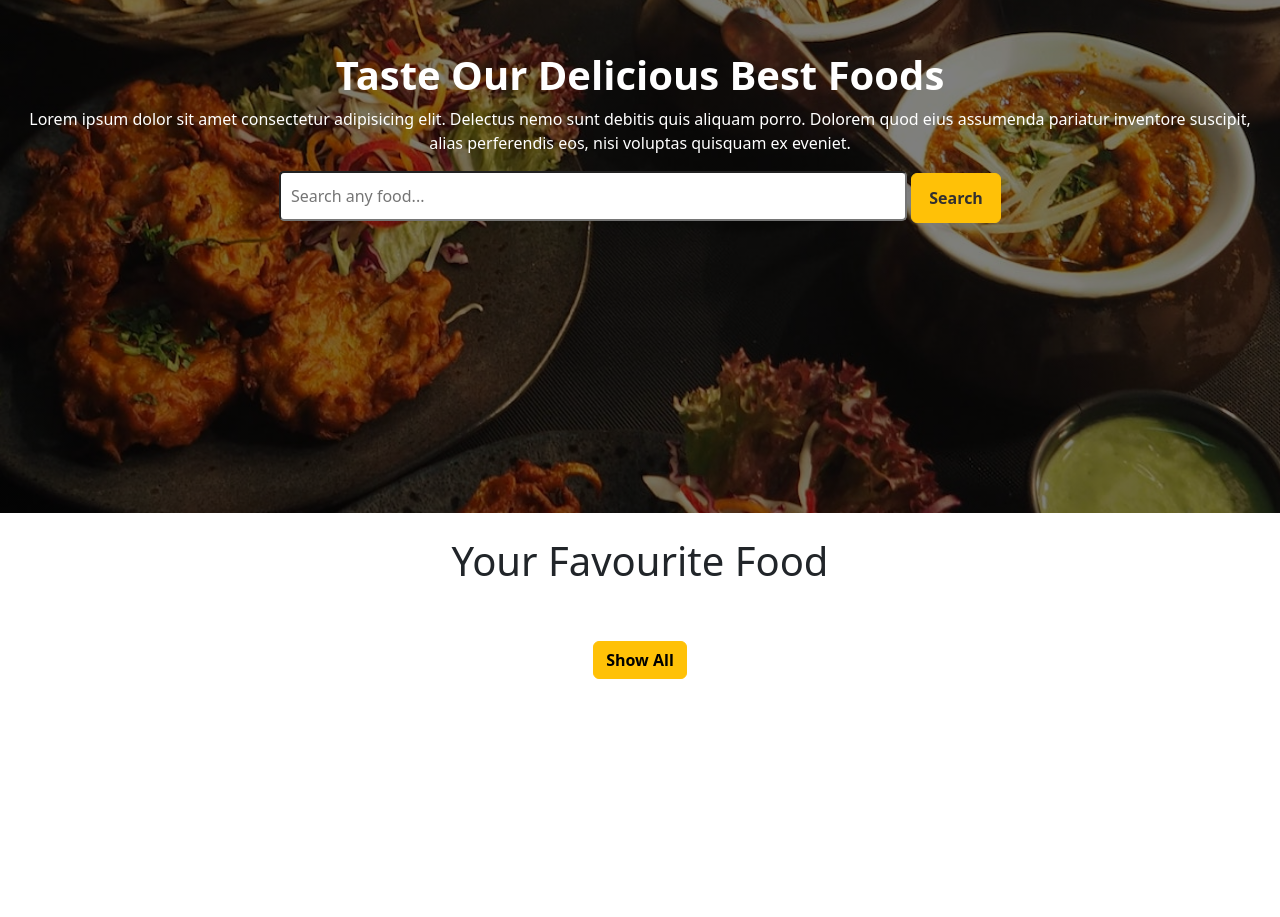
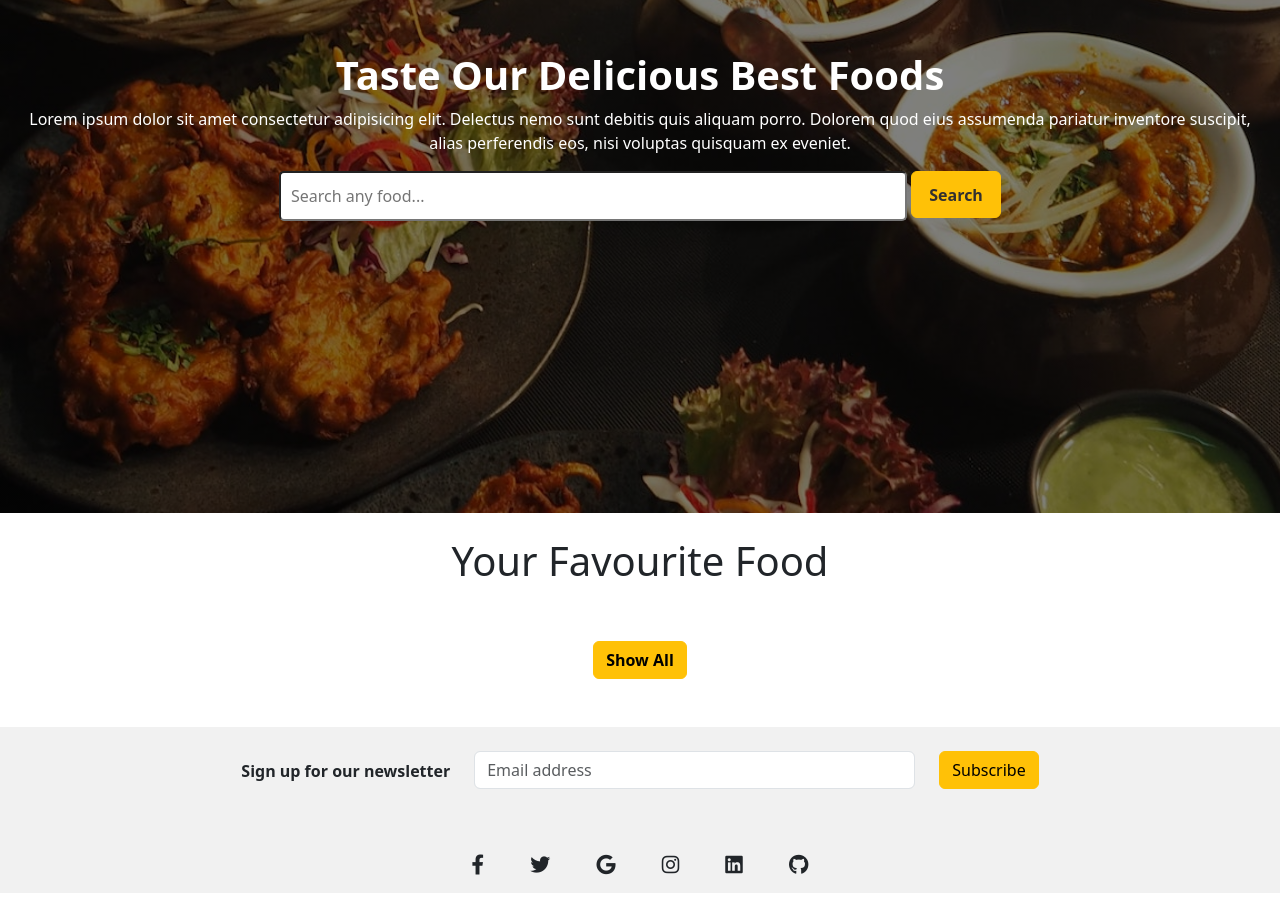
Before and after one commit to abdullahashiq1/mealDB-API, a plain HTML site: page index.html in a window 1280 px wide. Shown: the part 389-1306 px from the top of the page. Before the commit the page ends 1068 px from the top, so only its background shows below. Drawn offline with nearby package versions, Linux system fonts and the light colour scheme; no server answers.

Commit message:
try show all

```diff
--- a/index.html
+++ b/index.html
@@ -6,6 +6,7 @@
     <title>Foods Delivery </title>
     <link href="https://cdn.jsdelivr.net/npm/bootstrap@5.3.2/dist/css/bootstrap.min.css" rel="stylesheet" integrity="sha384-T3c6CoIi6uLrA9TneNEoa7RxnatzjcDSCmG1MXxSR1GAsXEV/Dwwykc2MPK8M2HN"
         crossorigin="anonymous">
+        <link rel="stylesheet" href="https://cdnjs.cloudflare.com/ajax/libs/font-awesome/6.4.2/css/all.min.css" integrity="sha512-z3gLpd7yknf1YoNbCzqRKc4qyor8gaKU1qmn+CShxbuBusANI9QpRohGBreCFkKxLhei6S9CQXFEbbKuqLg0DA==" crossorigin="anonymous" referrerpolicy="no-referrer" />
     <style>
         .bg-image{
             background: linear-gradient( rgba(0, 0, 0, 0.5), rgba(0, 0, 0, 0.5) ), url(bg-food.jpg);
@@ -24,10 +25,11 @@
             padding: 10px;
         }
         .narrow-btn{
-            height: 50px;
+            height: 47px;
             font-weight: 700;
             color: rgb(50, 48, 48);
-            width: 90px
+            width: 90px;
+            margin-bottom: 5px;
         }
     </style>
 </head>
@@ -57,7 +59,7 @@
         </div>
         <!-- show all foods  -->
         <div class="text-center">
-            <button type="button" class="btn btn-warning fw-bold">Show All</button>
+            <button onclick="showAll()" type="button" class="btn btn-warning fw-bold showAll">Show All</button>
         </div>
     </main>
 
@@ -74,12 +76,119 @@
 
             </div>
             <div class="modal-footer">
-            <button type="button" class="btn btn-secondary" data-bs-dismiss="modal">Close</button>
+            <button type="button" class="btn btn-danger" data-bs-dismiss="modal">Close</button>
             </div>
         </div>
         </div>
     </div>
 
+    <!-- footer  -->
+    <footer class="mt-5">
+        <footer class="text-center " style="background-color: #f1f1f1;">
+            <!-- Grid container -->
+            <div class="container p-4 pb-0">
+                <!-- Section: Form -->
+                <section class="">
+                <form action="">
+                    <!--Grid row-->
+                    <div class="row d-flex justify-content-center">
+                    <!--Grid column-->
+                    <div class="col-auto">
+                        <p class="pt-2">
+                        <strong>Sign up for our newsletter</strong>
+                        </p>
+                    </div>
+                    <!--Grid column-->
+
+                    <!--Grid column-->
+                    <div class="col-md-5 col-12">
+                        <!-- Email input -->
+                        <div class="form-outline mb-4">
+                        <input type="email" id="form5Example27" class="form-control" placeholder="Email address" />
+                        </div>
+                    </div>
+                    <!--Grid column-->
+
+                    <!--Grid column-->
+                    <div class="col-auto">
+                        <!-- Submit button -->
+                        <button type="submit" class="btn btn-warning mb-4">
+                        Subscribe
+                        </button>
+                    </div>
+                    <!--Grid column-->
+                    </div>
+                    <!--Grid row-->
+                </form>
+                </section>
+                <!-- Section: Form -->
+            </div>
+            <!-- Grid container -->
+
+
+            <!-- Grid container -->
+            <div class="container pt-4">
+              <!-- Section: Social media -->
+              <section class="mb-4">
+                <!-- Facebook -->
+                <a
+                  class="btn btn-link btn-floating btn-lg text-dark m-1"
+                  href="#!"
+                  role="button"
+                  data-mdb-ripple-color="dark"
+                  ><i class="fab fa-facebook-f"></i
+                ></a>
+
+                <!-- Twitter -->
+                <a
+                  class="btn btn-link btn-floating btn-lg text-dark m-1"
+                  href="#!"
+                  role="button"
+                  data-mdb-ripple-color="dark"
+                  ><i class="fab fa-twitter"></i
+                ></a>
+
+                <!-- Google -->
+                <a
+                  class="btn btn-link btn-floating btn-lg text-dark m-1"
+                  href="#!"
+                  role="button"
+                  data-mdb-ripple-color="dark"
+                  ><i class="fab fa-google"></i
+                ></a>
+
+                <!-- Instagram -->
+                <a
+                  class="btn btn-link btn-floating btn-lg text-dark m-1"
+                  href="#!"
+                  role="button"
+                  data-mdb-ripple-color="dark"
+                  ><i class="fab fa-instagram"></i
+                ></a>
+
+                <!-- Linkedin -->
+                <a
+                  class="btn btn-link btn-floating btn-lg text-dark m-1"
+                  href="#!"
+                  role="button"
+                  data-mdb-ripple-color="dark"
+                  ><i class="fab fa-linkedin"></i
+                ></a>
+                <!-- Github -->
+                <a
+                  class="btn btn-link btn-floating btn-lg text-dark m-1"
+                  href="#!"
+                  role="button"
+                  data-mdb-ripple-color="dark"
+                  ><i class="fab fa-github"></i
+                ></a>
+              </section>
+              <!-- Section: Social media -->
+            </div>
+
+          </footer>
+    </footer>
+
     <script src="https://cdn.jsdelivr.net/npm/bootstrap@5.3.2/dist/js/bootstrap.bundle.min.js" integrity="sha384-C6RzsynM9kWDrMNeT87bh95OGNyZPhcTNXj1NW7RuBCsyN/o0jlpcV8Qyq46cDfL" crossorigin="anonymous"></script>
     <script src="meals.js"></script>
 </body>
--- a/meals.js
+++ b/meals.js
@@ -9,12 +9,30 @@ const displayMeals = (foods) =>{
     const container = document.getElementById('food-container');
     container.innerText = '';
 
+    /*
     // show all after 6 cards
     if(foods.length > 6) {
-        console.log('Show ALl')
+        console.log(foods.length)
     }else{
         console.log('six lenght')
     }
+
+    let numToShow = Math.min(foods.length, 6);
+
+    for(let i = 0; i < numToShow; i++){
+        const food = foods[i];
+        const div = createCard(food);
+        container.appendChild(div);
+    }
+
+    if(foods.length > 6){
+        const showAllButton = document.createElement('button');
+        showAllButton.innerText = 'Show All';
+        showAllButton.classList.add('showAll');
+        showAllButton.addEventListener('click', showAll);
+        container.appendChild(showAllButton);
+    }
+*/
 
     foods.forEach(food =>{
         console.log(food);
@@ -32,7 +50,6 @@ const displayMeals = (foods) =>{
                         <div class="card-body">
                             <h5 class="card-title">${food.strMeal}</h5>
                             <p class="card-text">${sliceChr}</p>
-                            <p class="card-text">${food.idMeal}</p>
                         </div>
                         <button onclick="loadIndividual(${food.idMeal})" type="button" class="text-warning fw-bold mt-3 mx-3" data-bs-toggle="modal" data-bs-target="#exampleModal">
                             View Details
@@ -79,9 +96,19 @@ const displayIndividual = meal =>{
 
     `
 }
+/*
+const createCard = (food) =>{
+    const div = document.createElement('div');
+    div.innerText = food.strMeal;
+    return div;
+}
 
-const showlAll = () =>{
+const showAll= () =>{
+    console.log('Added function')
+    const container = document.getElementById('food-container');
+    container.innerHTML = '';
+    loadmealDb('fish');
 
 }
-
+*/
 loadmealDb('fish')
```
Also changed, not shown: 1 other file.
